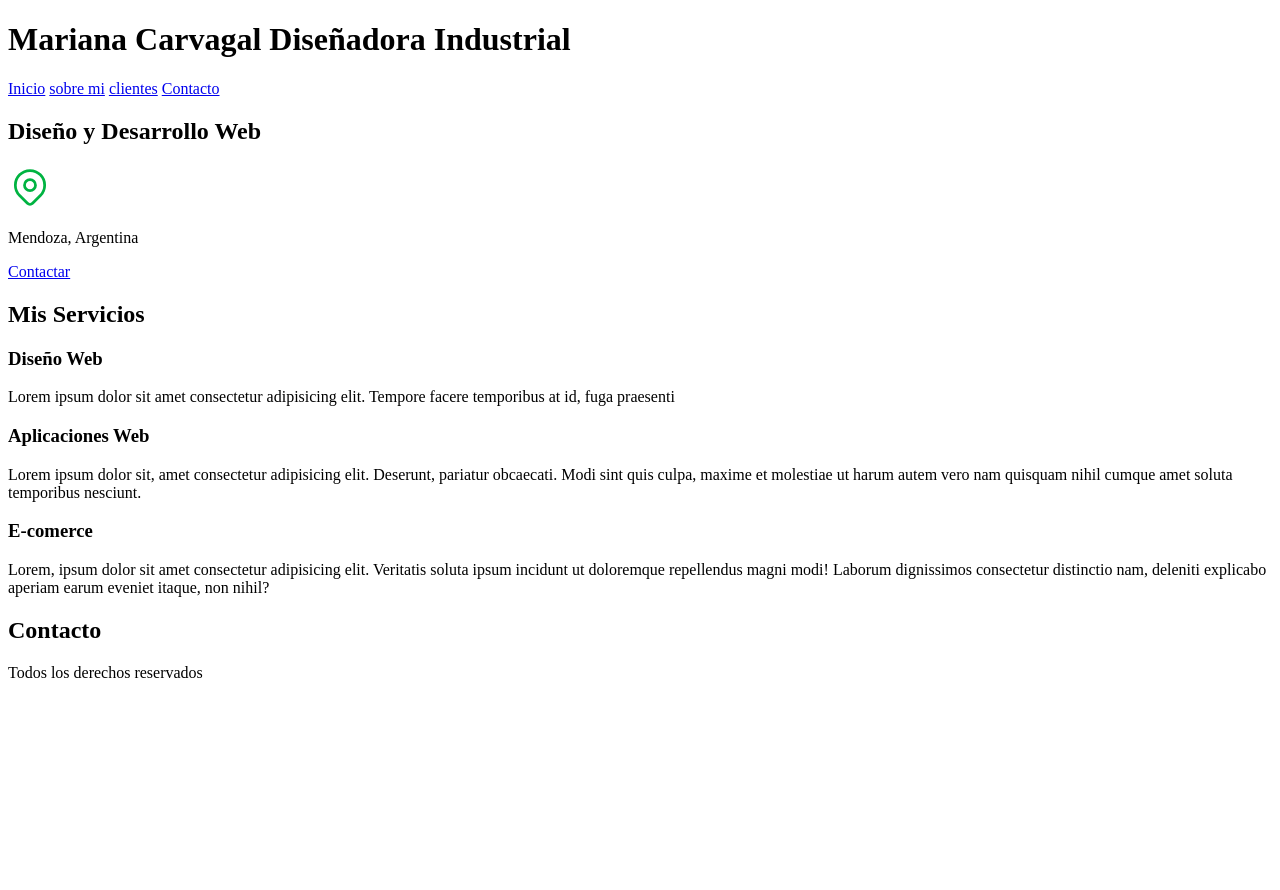
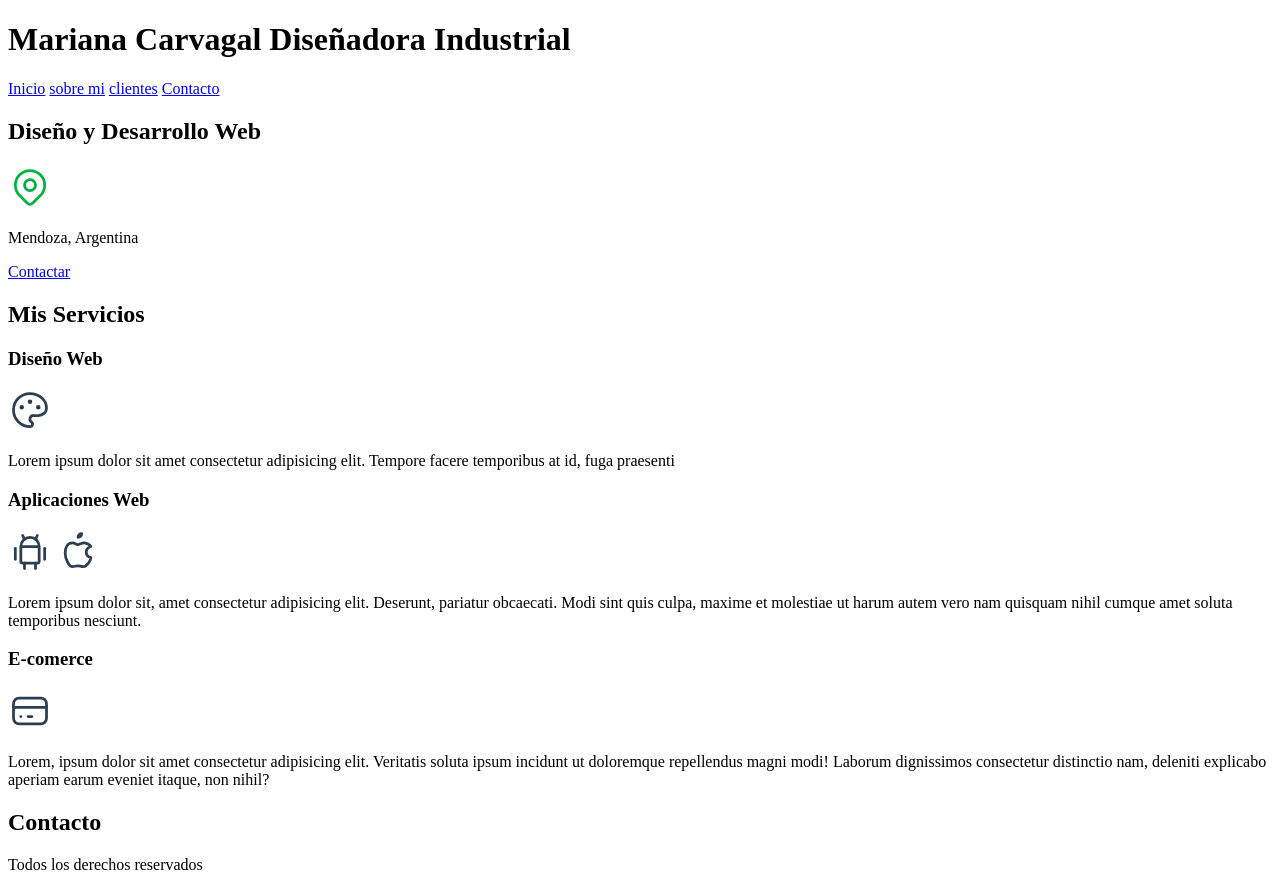
Before and after one commit to Fercho3799/web-portafolio, a plain HTML site: page index.html in a window 1280 px wide. Before the commit the page ends 800 px from the top, so only its background shows below. Drawn offline with Linux system fonts and the light colour scheme.

Commit message:
iconos
posicionamiento de iconos en la estructura de la pagina

```diff
--- a/index.html
+++ b/index.html
@@ -33,16 +33,45 @@
         <h2>Mis Servicios</h2>
         <section>
             <h3>Diseño Web</h3>
+            <svg xmlns="http://www.w3.org/2000/svg" class="icon icon-tabler icon-tabler-palette" width="44" height="44" viewBox="0 0 24 24" stroke-width="1.5" stroke="#2c3e50" fill="none" stroke-linecap="round" stroke-linejoin="round">
+                <path stroke="none" d="M0 0h24v24H0z" fill="none"/>
+                <path d="M12 21a9 9 0 1 1 0 -18a9 8 0 0 1 9 8a4.5 4 0 0 1 -4.5 4h-2.5a2 2 0 0 0 -1 3.75a1.3 1.3 0 0 1 -1 2.25" />
+                <circle cx="7.5" cy="10.5" r=".5" fill="currentColor" />
+                <circle cx="12" cy="7.5" r=".5" fill="currentColor" />
+                <circle cx="16.5" cy="10.5" r=".5" fill="currentColor" />
+              </svg>
             <p>Lorem ipsum dolor sit amet consectetur adipisicing elit. Tempore facere temporibus at id, fuga praesenti</p>
         </section>
 
         <section>
             <h3>Aplicaciones Web</h3>
+            <svg xmlns="http://www.w3.org/2000/svg" class="icon icon-tabler icon-tabler-brand-android" width="44" height="44" viewBox="0 0 24 24" stroke-width="1.5" stroke="#2c3e50" fill="none" stroke-linecap="round" stroke-linejoin="round">
+                <path stroke="none" d="M0 0h24v24H0z" fill="none"/>
+                <line x1="4" y1="10" x2="4" y2="16" />
+                <line x1="20" y1="10" x2="20" y2="16" />
+                <path d="M7 9h10v8a1 1 0 0 1 -1 1h-8a1 1 0 0 1 -1 -1v-8a5 5 0 0 1 10 0" />
+                <line x1="8" y1="3" x2="9" y2="5" />
+                <line x1="16" y1="3" x2="15" y2="5" />
+                <line x1="9" y1="18" x2="9" y2="21" />
+                <line x1="15" y1="18" x2="15" y2="21" />
+              </svg>
+              <svg xmlns="http://www.w3.org/2000/svg" class="icon icon-tabler icon-tabler-brand-apple" width="44" height="44" viewBox="0 0 24 24" stroke-width="1.5" stroke="#2c3e50" fill="none" stroke-linecap="round" stroke-linejoin="round">
+                <path stroke="none" d="M0 0h24v24H0z" fill="none"/>
+                <path d="M9 7c-3 0 -4 3 -4 5.5c0 3 2 7.5 4 7.5c1.088 -.046 1.679 -.5 3 -.5c1.312 0 1.5 .5 3 .5s4 -3 4 -5c-.028 -.01 -2.472 -.403 -2.5 -3c-.019 -2.17 2.416 -2.954 2.5 -3c-1.023 -1.492 -2.951 -1.963 -3.5 -2c-1.433 -.111 -2.83 1 -3.5 1c-.68 0 -1.9 -1 -3 -1z" />
+                <path d="M12 4a2 2 0 0 0 2 -2a2 2 0 0 0 -2 2" />
+              </svg>
             <p>Lorem ipsum dolor sit, amet consectetur adipisicing elit. Deserunt, pariatur obcaecati. Modi sint quis culpa, maxime et molestiae ut harum autem vero nam quisquam nihil cumque amet soluta temporibus nesciunt.</p>
         </section>
 
         <section>
             <h3>E-comerce</h3>
+            <svg xmlns="http://www.w3.org/2000/svg" class="icon icon-tabler icon-tabler-credit-card" width="44" height="44" viewBox="0 0 24 24" stroke-width="1.5" stroke="#2c3e50" fill="none" stroke-linecap="round" stroke-linejoin="round">
+                <path stroke="none" d="M0 0h24v24H0z" fill="none"/>
+                <rect x="3" y="5" width="18" height="14" rx="3" />
+                <line x1="3" y1="10" x2="21" y2="10" />
+                <line x1="7" y1="15" x2="7.01" y2="15" />
+                <line x1="11" y1="15" x2="13" y2="15" />
+              </svg>
             <p>Lorem, ipsum dolor sit amet consectetur adipisicing elit. Veritatis soluta ipsum incidunt ut doloremque repellendus magni modi! Laborum dignissimos consectetur distinctio nam, deleniti explicabo aperiam earum eveniet itaque, non nihil?</p>
         </section>
 
```
